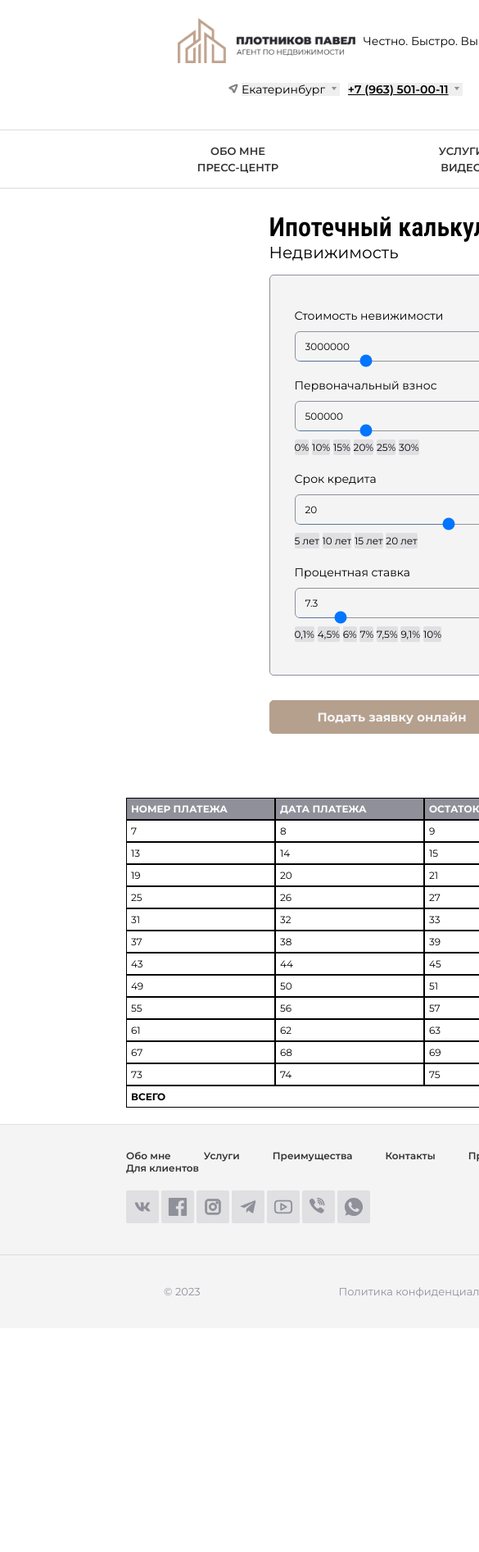
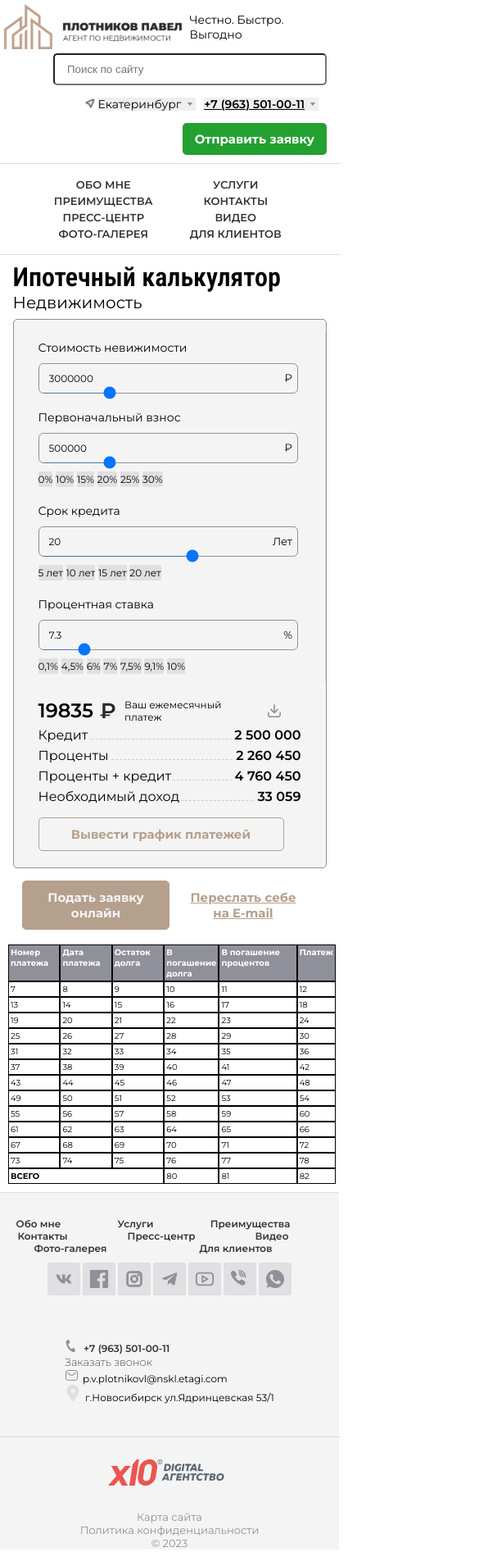
Before and after one commit to Rastyapaa/x10, a plain HTML site: page index.html in a window 390 px wide. Shown: the top 1893 px of the page at 82% size, 585 px wide, since content can reach past the window. Before the commit the page ends 1620 px from the top, so only its background shows below. Drawn offline with Linux system fonts and the light colour scheme.

Commit message:
Поправил адаптив

```diff
--- a/main.css
+++ b/main.css
@@ -456,3 +456,75 @@ span.num {
         margin-top: 2%;
     }
 }
+@media (max-width: 414px) {
+    body {
+        width: 414px;
+    }
+    .header__section {
+
+        grid-template-columns: 1fr ;
+
+    }
+    .navbar {
+        display: grid;
+        grid-template-columns: 1fr 1fr;
+        justify-items: center;
+    }
+    .calc {
+        display: block;
+        padding: 15px 0px 20px 0px;
+    }
+    .form-right {
+        padding: 20px 30px 0px 30px;
+    }
+    .form button {
+        margin: 15px 0px 0px 0px ;
+    }
+    .form__submit {
+        display: flex;
+        justify-content: center;
+        flex-wrap: wrap;
+    }
+    .footer-top {
+        font-size: 12px;
+        flex-direction: column;
+        align-items: center;
+        padding: 0px 5px;
+    }
+    .footer__nav ul {
+        padding: 0;
+        justify-content: space-around;
+    }
+    .header__item {
+        margin: 5px 10px;
+    }
+    .header__section {
+        padding: 5px;
+        white-space: wrap;
+        justify-items: end;
+    }
+    .form__submit button {
+        width: 180px;
+    }
+    .footer-bottom {
+        flex-direction: column-reverse;
+        margin: 0px 0px 10px 0px;
+    }
+    .footer__links {
+        margin: 10px;
+
+    }
+    .footer__container{
+        align-items: center;
+    }
+    .container {
+        width: 400px;
+        padding: 10px ;
+
+    }
+    .item {
+        font-size: 10px;
+        padding: 2px;
+        text-transform: none;
+    }
+}
```
